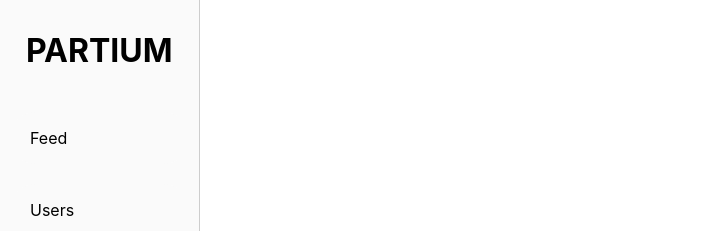
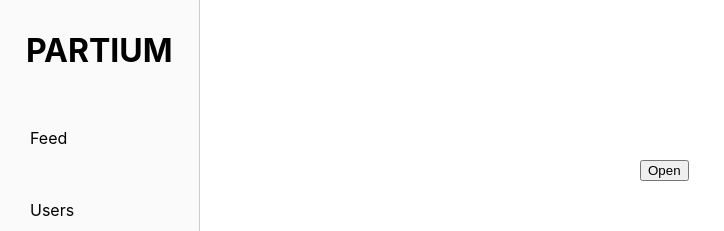
Before and after one commit to Arihan10/Partium, a React (Create React App) app in the folder frontend/partium/: page / in a window 1280 px wide. Shown: the top 231 px of the page, without its empty margins (0-724 px from the left). Built offline with nearby package versions, Linux system fonts and the light colour scheme; a web font is replaced by a local one.

Commit message:
added feed route on backend, event view test

```diff
--- a/frontend/partium/src/App.js
+++ b/frontend/partium/src/App.js
@@ -6,25 +6,22 @@ import './components/eventview/EventView.css'
 import { Route, BrowserRouter as Router, Routes } from 'react-router-dom';
 import Sidebar from './components/sidebar/Sidebar';
 import './components/sidebar/Sidebar.css'
+import UserFeed from './components/userfeed/UserFeed'
 
 function App() {
   const [toggle, setToggle] = useState(false);
 
   return (
     <>
+      <Sidebar/>
+
       <Router>
         <Routes>
           <Route path="/users" element={<MainPane />}/>
+          <Route path="/feed" element={<UserFeed />}/>
+          <Route path="/" element={<UserFeed />}/>
         </Routes>
       </Router>
-
-      <Sidebar/>
-      <CSSTransition in={toggle} timeout={300} classNames="transitiontest" unmountOnExit mountOnEnter>
-        <div>
-          <EventView toggle={toggle} setToggle={setToggle} />
-        </div>
-      </CSSTransition>
-      <button onClick={() => {setToggle(!toggle)}}>Open</button>
     </>
   );
 }
--- /dev/null
+++ b/frontend/partium/src/components/userfeed/UserFeed.css
@@ -0,0 +1,5 @@
+button.test-btn {
+    left: 50%;
+    top: 20%;
+    position: absolute;
+}
--- /dev/null
+++ b/frontend/partium/src/components/userfeed/UserFeed.js
@@ -0,0 +1,22 @@
+import { useState, useRef } from 'react';
+import EventView from '../eventview/EventView'
+import {CSSTransition} from 'react-transition-group'
+import './UserFeed.css'
+
+function UserFeed()
+{
+    const [toggle, setToggle] = useState(false);
+
+    return (
+        <div className='main'>
+            <CSSTransition in={toggle} timeout={300} classNames="transitiontest" unmountOnExit mountOnEnter>
+                <div>
+                    <EventView toggle={toggle} setToggle={setToggle} />
+                </div>
+            </CSSTransition>
+            <button onClick={() => {setToggle(!toggle)}} className="test-btn">Open</button>
+        </div>
+    );
+}
+
+export default UserFeed;
```
